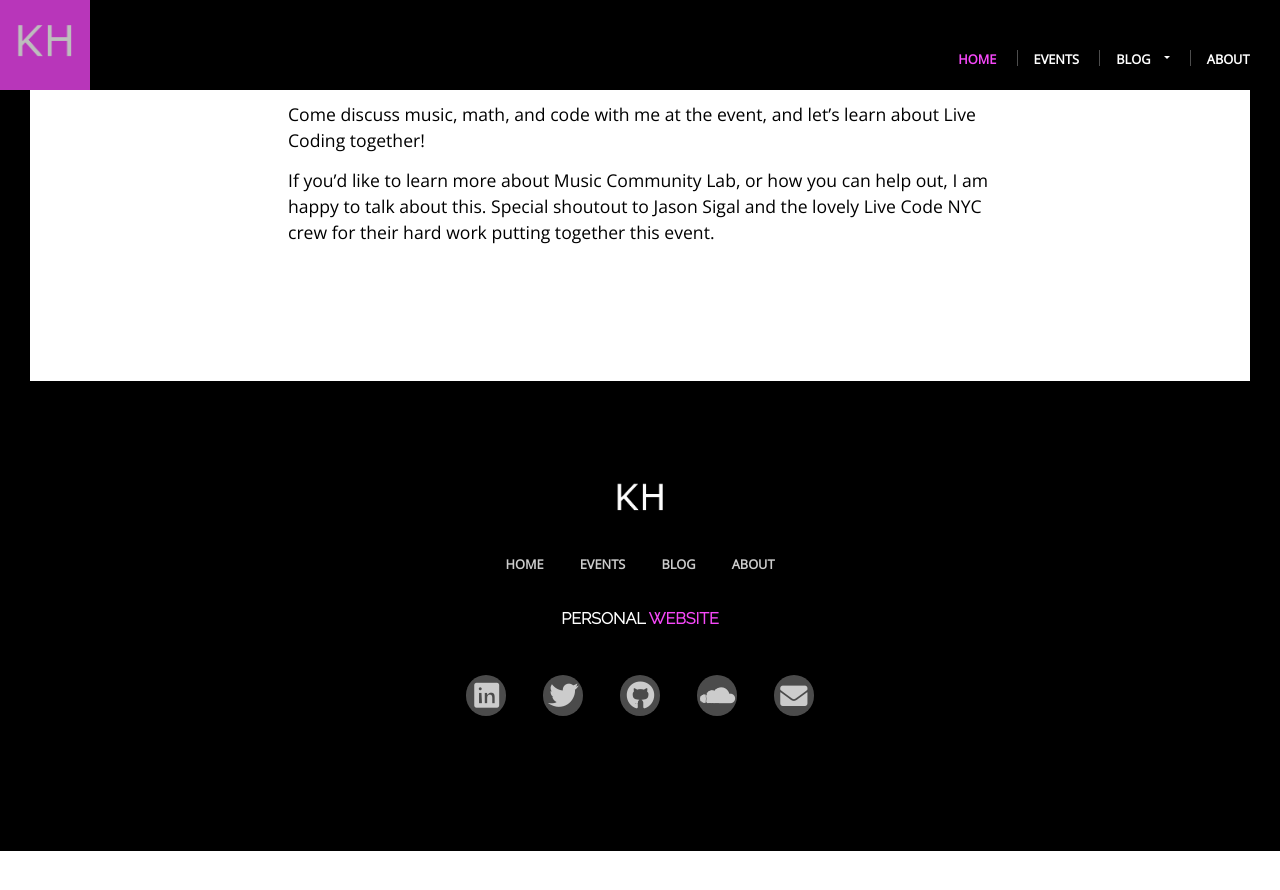
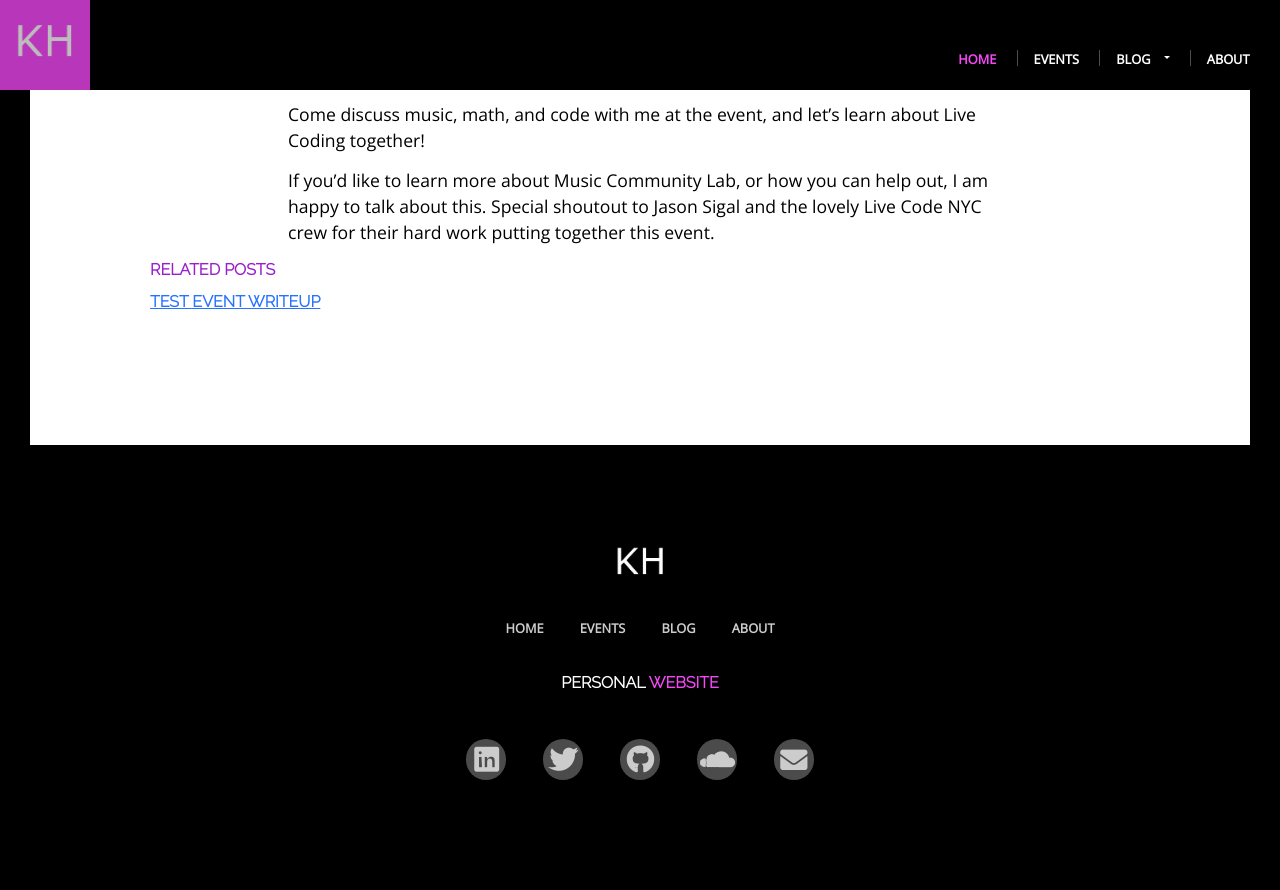
Before and after one commit to khoeger/khoeger.github.io, a Jekyll site: the page built from _events_list/2019-02-02-live-code-lab.markdown, in a window 1280 px wide and 900 px high, scrolled down 618 px. Shown: the top 890 px of the window. Built offline with Jekyll 4.4.1, drawn with Linux system fonts in a browser that asks for light colours; before the commit the page ends 1469 px from its top, so only the background shows below that.

Commit message:
Add sample event writeup linked to event

```diff
--- a/_layouts/event.html
+++ b/_layouts/event.html
@@ -17,6 +17,22 @@ layout: default
     <div class="post-content" itemprop="articleBody">
       {{ content}}
     </div>
+    <div class="post-rel-articles">
+      <h3>Related Posts</h3>
+      {% for tag in page.event-tag %}
+
+        {% for article in site.posts %}
+          {% if article.event-tag == tag %}
+
+            <div class="rel-article-title">
+                <h6>
+                  <a href="{{ article.url }}">{{ article.title}}</a
+                </h6>
+            </div>
+          {% endif %}
+        {% endfor %}
+      {% endfor %}
+    </div>
     {% if site.disqus.shortname %}
       {% include disqus_comments.html %}
     {% endif %}
```
Also changed, not shown: _posts/2019-04-13-test-event-writeup.md (added, +11 -0 lines).
